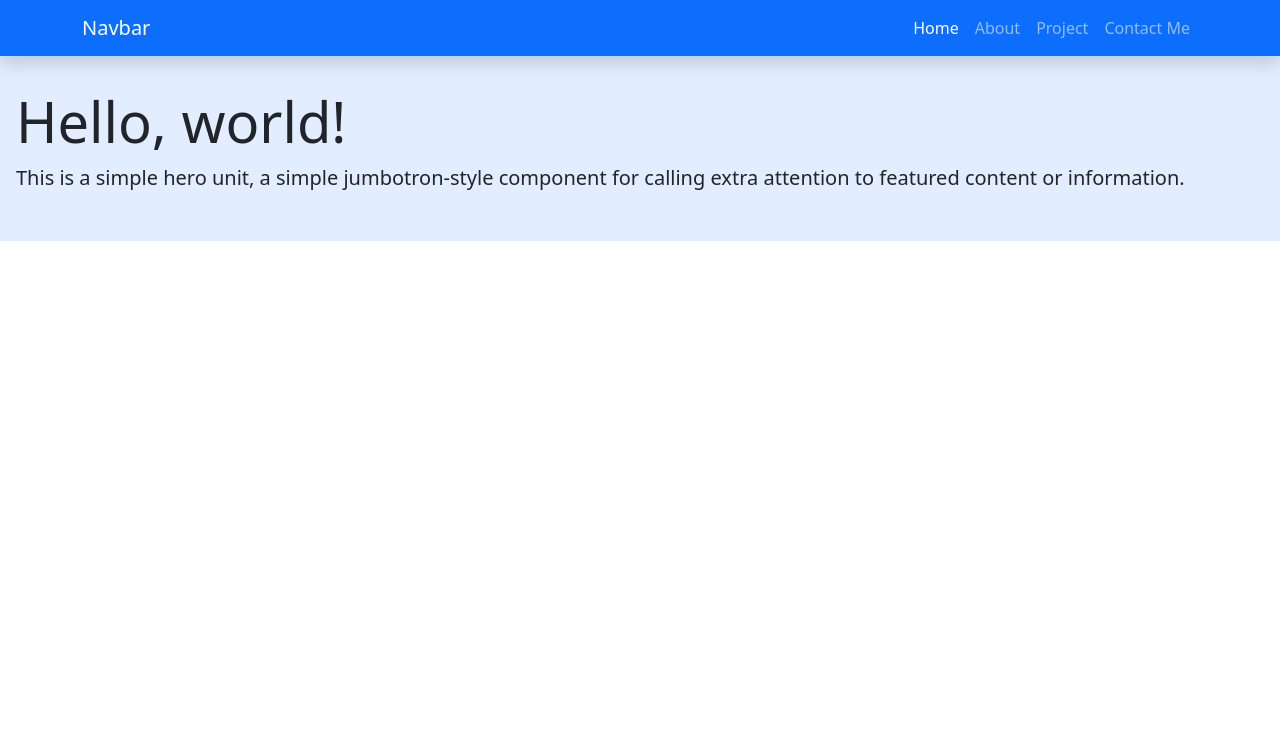
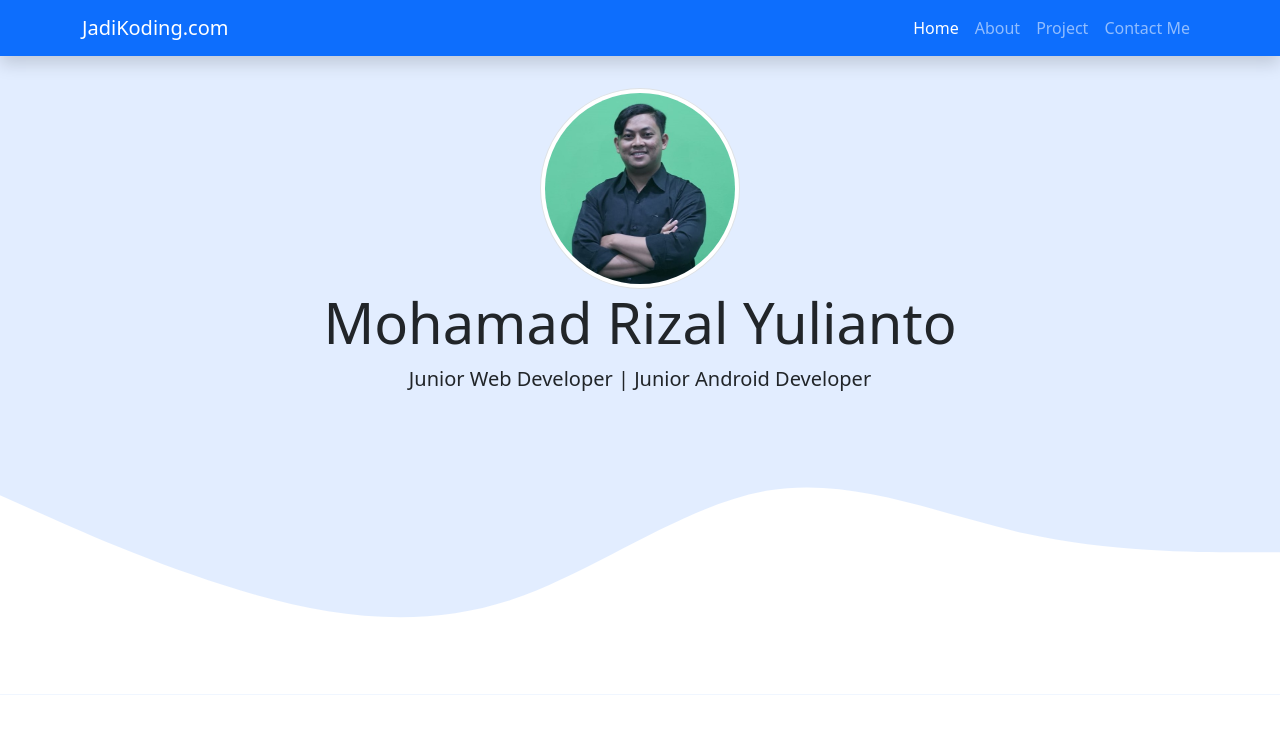
Before and after one commit to mohrizalyulianto01/RizalYulianto.Portfolio, a plain HTML site: page indext.html in a window 1280 px wide. Drawn offline with nearby package versions, Linux system fonts and the light colour scheme.

Commit message:
second push

```diff
--- a/indext.html
+++ b/indext.html
@@ -21,7 +21,7 @@
     <!-- Navbar start -->
     <nav class="navbar navbar-expand-lg navbar-dark bg-primary shadow">
       <div class="container">
-        <a class="navbar-brand" href="#">Navbar</a>
+        <a class="navbar-brand" href="#">JadiKoding.com</a>
         <button
           class="navbar-toggler"
           type="button"
@@ -54,12 +54,22 @@
     <!-- Navbar end -->
 
     <!-- Jumbotron Start -->
-    <section class="jumbotron">
-      <h1 class="display-4">Hello, world!</h1>
-      <p class="lead">
-        This is a simple hero unit, a simple jumbotron-style component for
-        calling extra attention to featured content or information.
-      </p>
+    <section class="jumbotron text-center">
+      <img
+        src="img/Rizal Yulianto.jpg"
+        alt="Rizal Yulianto"
+        width="200"
+        class="rounded-circle img-thumbnail"
+      />
+      <h1 class="display-4">Mohamad Rizal Yulianto</h1>
+      <p class="lead">Junior Web Developer | Junior Android Developer</p>
+      <svg xmlns="http://www.w3.org/2000/svg" viewBox="0 0 1440 320">
+        <path
+          fill="#ffffff"
+          fill-opacity="1"
+          d="M0,96L48,117.3C96,139,192,181,288,208C384,235,480,245,576,213.3C672,181,768,107,864,90.7C960,75,1056,117,1152,138.7C1248,160,1344,160,1392,160L1440,160L1440,320L1392,320C1344,320,1248,320,1152,320C1056,320,960,320,864,320C768,320,672,320,576,320C480,320,384,320,288,320C192,320,96,320,48,320L0,320Z"
+        ></path>
+      </svg>
     </section>
     <!-- Jumbotron end -->
 
--- a/style.css
+++ b/style.css
@@ -1,4 +1,4 @@
 .jumbotron {
-  padding: 2rem 1rem;
+  padding-top: 2rem;
   background-color: #e2edff;
 }
```
Also changed, not shown: img/Rizal Yulianto.jpg (added).
